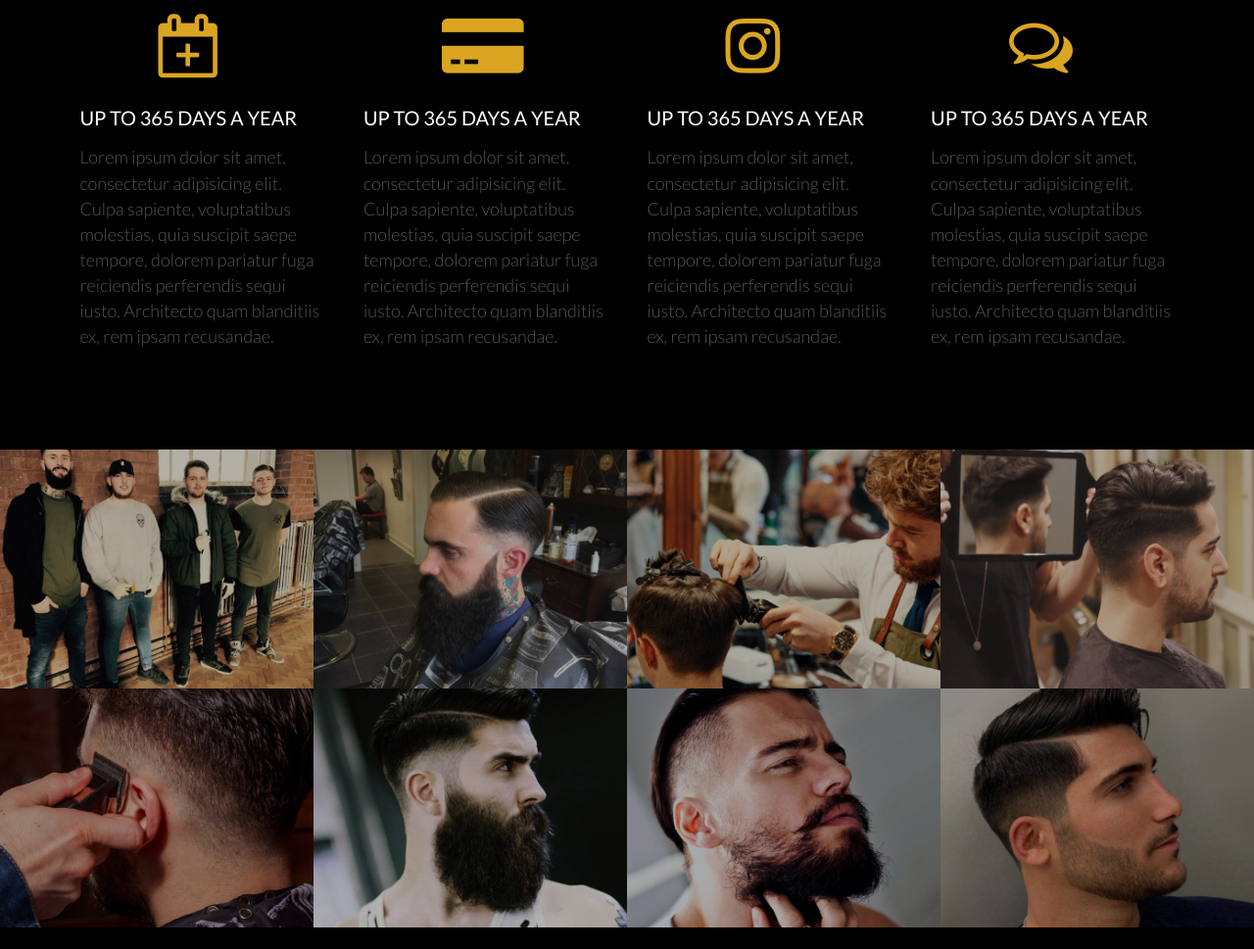
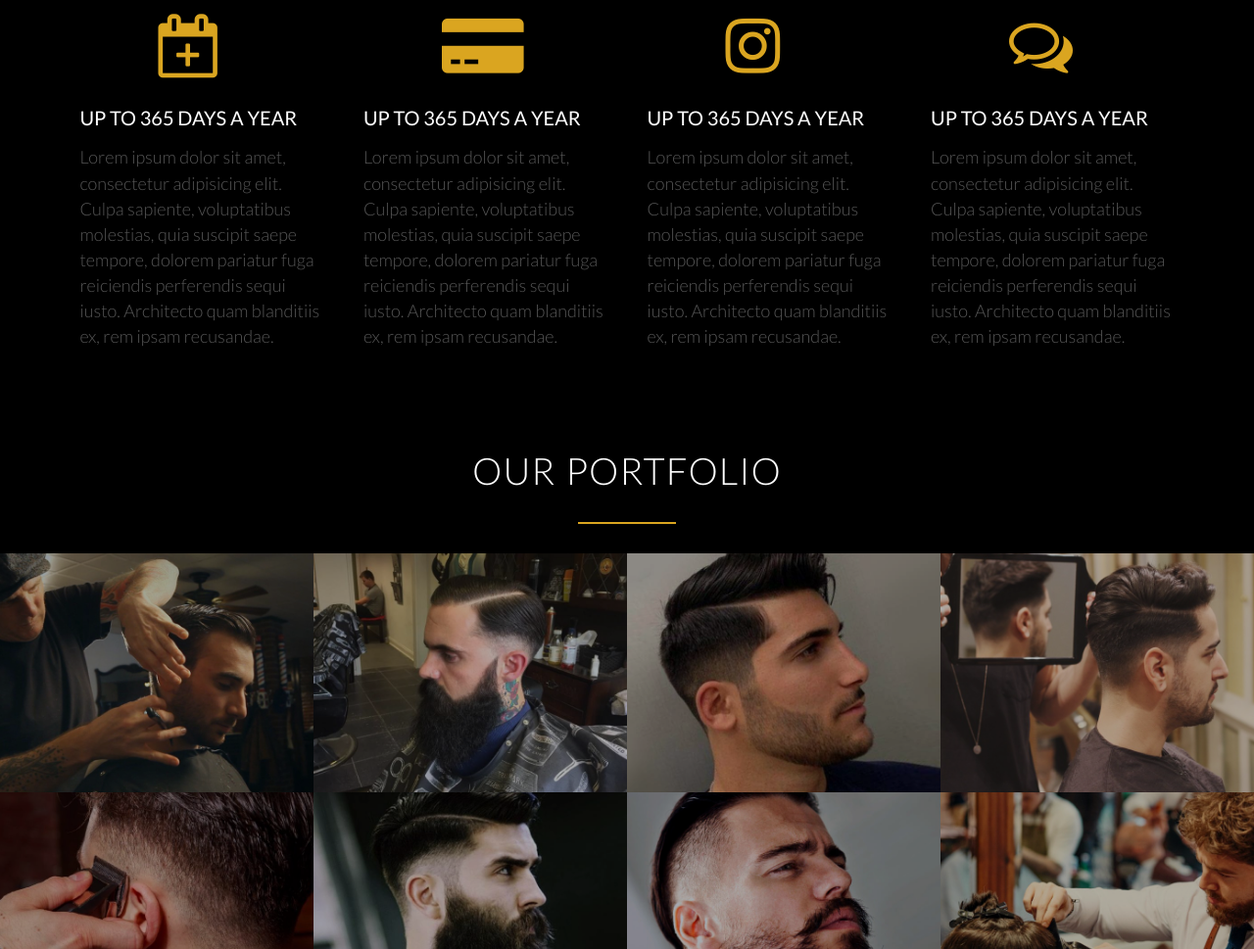
Before and after one commit to infinitechie/frontendDesignBarber, a plain HTML site: page index.html in a window 1280 px wide. Shown: the part 1831-2800 px from the top of the page at 98% size. Drawn offline with Linux system fonts and the light colour scheme.

Commit message:
Barber Final

```diff
--- a/index.html
+++ b/index.html
@@ -101,10 +101,11 @@
 </section>
 
 <section class="section-portfolio">
+    <h2>Our Portfolio</h2>
     <ul class="portfolio-showcase clearfix">
         <li>
             <figure class="portfolio-photo">
-                <img src="resources/img/1.jpg" alt="Image 1">
+                <img src="resources/img/12.jpg" alt="Image 1">
             </figure>
         </li>
         <li>
@@ -115,7 +116,7 @@
         </li>
         <li>
             <figure class="portfolio-photo">
-                <img src="resources/img/3.jpg" alt="Image 3">
+                <img src="resources/img/8.jpg" alt="Image 3">
 
             </figure>
         </li>
@@ -146,11 +147,13 @@
         </li>
         <li>
             <figure class="portfolio-photo">
-                <img src="resources/img/8.jpg" alt="Image 8">
+                <img src="resources/img/3.jpg" alt="Image 8">
 
             </figure>
         </li>
     </ul>
+
+
 </section>
 
 <section class="get-the-app">
--- a/resources/css/style.css
+++ b/resources/css/style.css
@@ -251,7 +251,7 @@ section {
 /* BOOKING SECTION */
 
 .booking-section {
-    background-image: linear-gradient(rgba(0,0,0,0.95),rgba(0,0,0,0.95)), url(../img/bedfordstuy.png);
+    background-image: linear-gradient(rgba(0,0,0,0.95),rgba(0,0,0,0.9)), url(../img/bedfordstuy.png);
     background-color: #000;
     height: 700px;
     background-size: cover;
```
Also changed, not shown: resources/img/10.jpg (added), resources/img/11.jpg (added), resources/img/12.jpg (added), resources/img/9.jpg (added).
